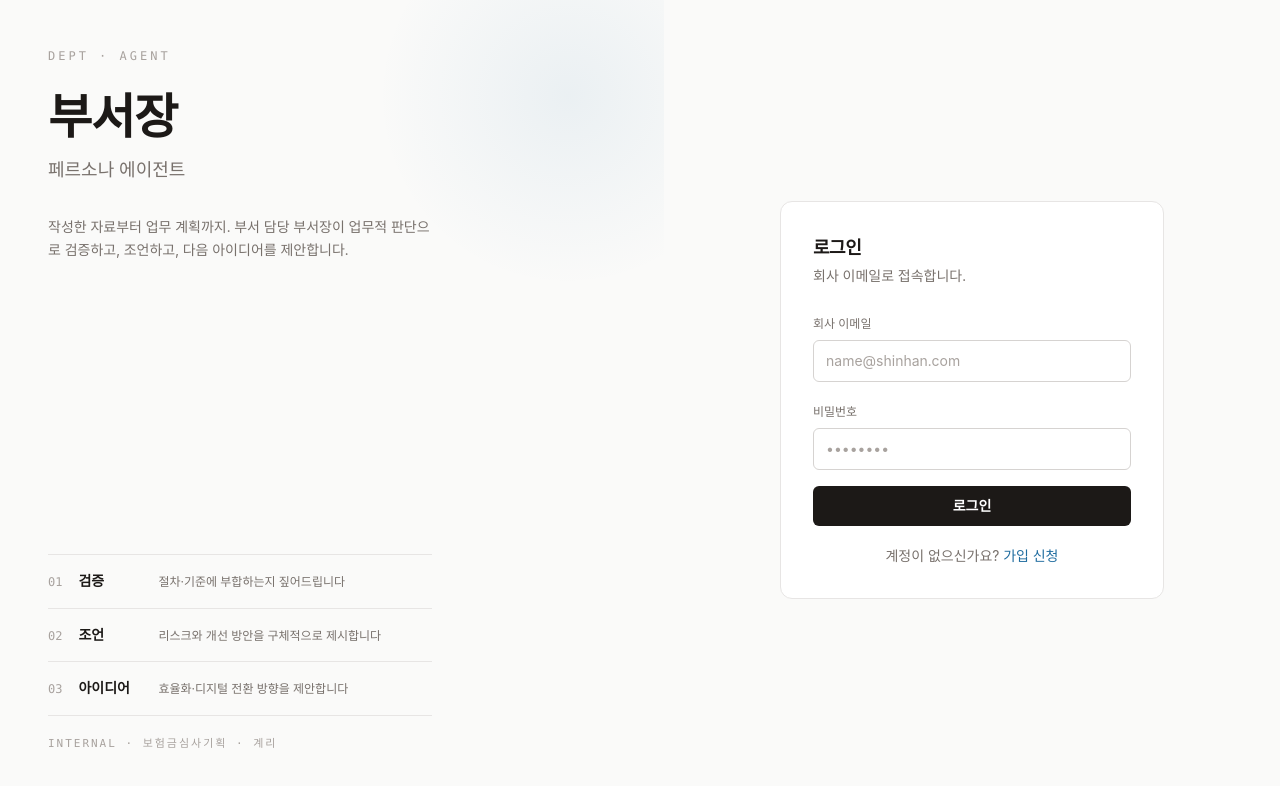
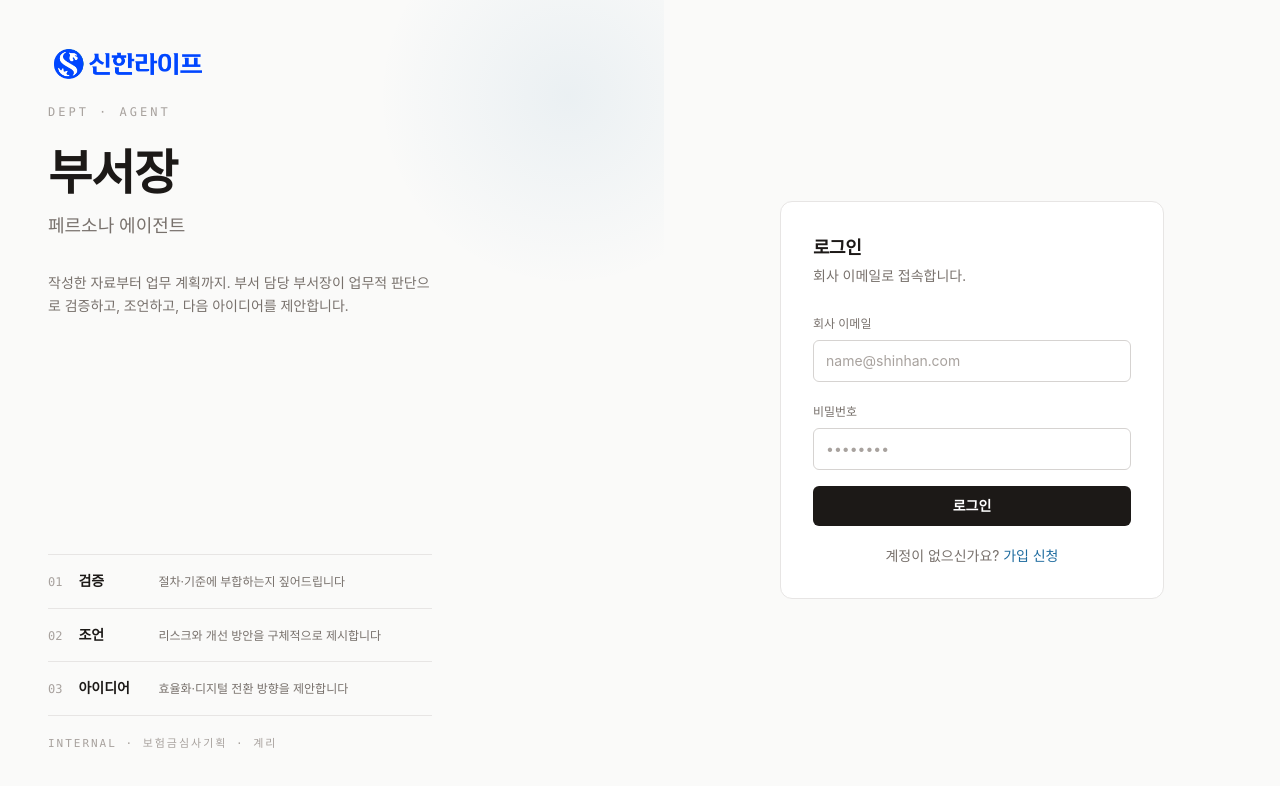
Before and after one commit to ngkim52/dept-agent, a Next.js app in the folder app/: page / in a window 1280 px wide. Shown: the top 786 px of the page. Built offline with nearby package versions, Linux system fonts and the light colour scheme; a web font is replaced by a local one.

Commit message:
신한라이프 로고를 로그인 화면과 채팅 사이드바에 추가

```diff
--- a/app/src/app/chat/page.tsx
+++ b/app/src/app/chat/page.tsx
@@ -511,9 +511,12 @@ export default function ChatPage() {
       {sidebarOpen && (
       <aside className="flex w-72 shrink-0 flex-col border-r border-line bg-surface">
         <div className="flex items-center justify-between border-b border-line px-5 py-4">
-          <div>
-            <p className="font-serif text-lg font-semibold leading-tight">부서장</p>
-            <p className="text-xs text-ink-soft">페르소나 에이전트</p>
+          <div className="flex items-center gap-2.5">
+            <img src="/shinhan-life-logo.png" alt="신한라이프" className="h-6 w-auto object-contain" />
+            <div>
+              <p className="font-serif text-lg font-semibold leading-tight">부서장</p>
+              <p className="text-xs text-ink-soft">페르소나 에이전트</p>
+            </div>
           </div>
           <button onClick={() => setSidebarOpen(false)} title="사이드바 접기"
             className="flex h-8 w-8 items-center justify-center rounded-md text-ink-faint transition-colors hover:bg-canvas hover:text-ink">
--- a/app/src/app/page.tsx
+++ b/app/src/app/page.tsx
@@ -32,6 +32,7 @@ export default function LoginPage() {
         <div aria-hidden className="pointer-events-none absolute -top-24 -right-24 h-96 w-96 rounded-full"
           style={{ background: "radial-gradient(circle, rgba(31,108,159,0.07), transparent 70%)" }} />
         <div className="relative">
+          <img src="/shinhan-life-logo.png" alt="신한라이프" className="mb-6 h-8 w-auto object-contain" />
           <p className="font-mono text-xs uppercase tracking-[0.25em] text-ink-faint">Dept · Agent</p>
           <h1 className="mt-6 font-serif text-5xl font-semibold leading-tight tracking-tight text-ink">
             부서장
```
Also changed, not shown: app/public/shinhan-life-logo.png (added).
